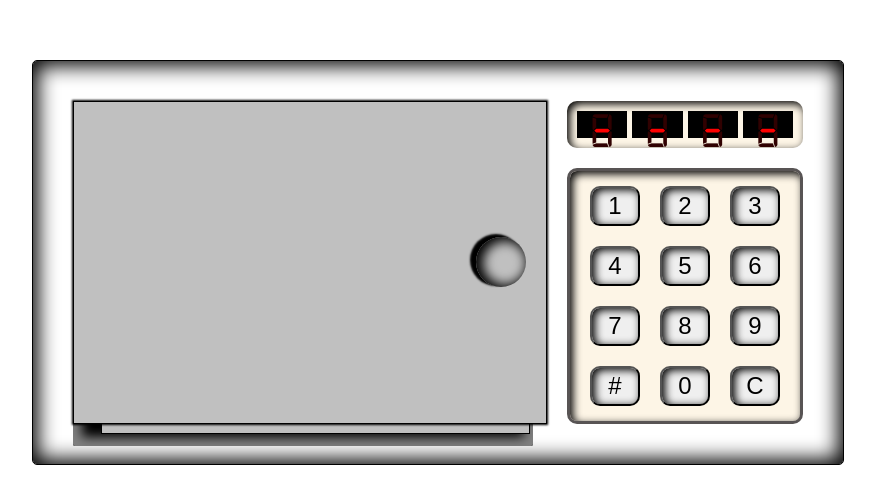
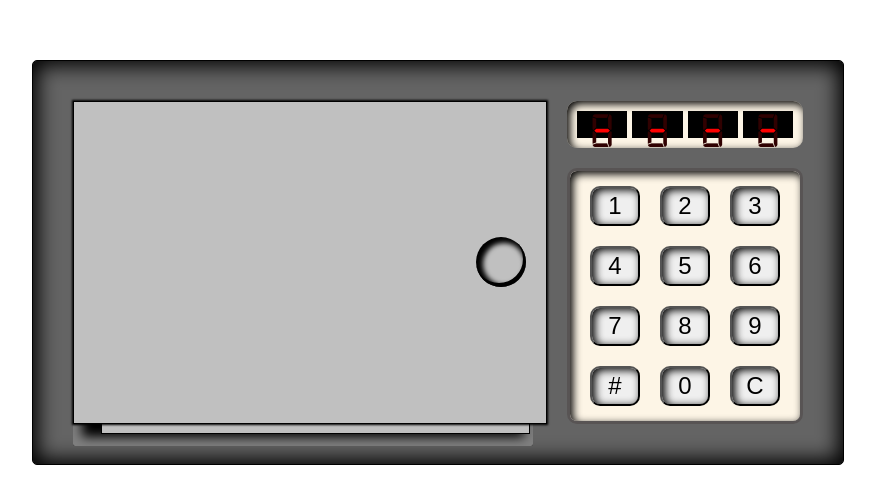
Before and after one commit to liorcaspi9/liorcaspi9.github.io, a React (Create React App) app: page / in a window 1280 px wide. Shown: the part 138-642 px from the top of the page, without its empty margins (202-1077 px from the left). Built offline with nearby package versions, Linux system fonts and the light colour scheme; the HTML template or start-up script is replaced by a standard one.

Commit message:
bug and css fixes

```diff
--- a/src/features/safe/Safe.js
+++ b/src/features/safe/Safe.js
@@ -7,7 +7,7 @@ import Door from './components/Door';
 import Keypad from './components/Keypad';
 import Screen from './components/Screen';
 import { initStatesForFsm, stateNames } from './machineStatesConfig';
-import { BUTTON_VALUES, BUTTONS_SOUND_PATH, ERROR_SOUND_PATH, OPEN_SOUND_PATH } from './safeConsts';
+import { BUTTON_VALUES, BUTTONS_SOUND_PATH, ERROR_SOUND_PATH, UNLOCK_SOUND_PATH, OPEN_SOUND_PATH } from './safeConsts';
 
 
 function Safe() {
@@ -19,8 +19,11 @@ function Safe() {
     const buttonsSound = new Audio(BUTTONS_SOUND_PATH);
 
     useEffect(() => {
-        const errorSound = new Audio(ERROR_SOUND_PATH);
-        const openSound = new Audio(OPEN_SOUND_PATH);
+        const sounds = {
+            errorSound: new Audio(ERROR_SOUND_PATH),
+            unlockSound: new Audio(UNLOCK_SOUND_PATH),
+            openSound: new Audio(OPEN_SOUND_PATH)
+        }
 
         const reset = () => {
             disableTemporarely(currentFsm.transition, '');
@@ -37,7 +40,7 @@ function Safe() {
         }
 
         let currentFsm;
-        const states = initStatesForFsm(setDoorIsClosed, setEnteredCode, errorSound, openSound, reset, disableTemporarely)
+        const states = initStatesForFsm(setDoorIsClosed, setEnteredCode, sounds, reset, disableTemporarely)
         currentFsm = new Fsm(stateNames.initial, states);
         setFsm(currentFsm);
     }, []);
--- a/src/features/safe/Safe.scss
+++ b/src/features/safe/Safe.scss
@@ -9,7 +9,7 @@
     gap: 20px;
     border-radius: 5px;
     box-shadow: inset black 0px 0px 20px 5px;
-    background-size: 20px 20px;
+    background-color: #646464;
     .content {
         background-color: black;
         width: 460px;
--- a/src/features/safe/components/Door.scss
+++ b/src/features/safe/components/Door.scss
@@ -6,15 +6,29 @@
     background-color: silver;
     transform-origin: left;
     transform-style: preserve-3d;
-    transition: all 0.5s ease-in-out;
+    transition: all 1.8s ease-in-out;
+    .door-handle {
+        z-index: 3;
+        display: inline-block;
+        top: calc(50% - 25px);
+        right: 20px;
+        width: 50px;
+        height: 50px;
+        background-color: silver;
+        position: absolute;
+        border-radius: 50%;
+        box-shadow: inset black -2px -3px 0px 1px, inset black 3px 2px 5px 4px;
+        transform-style: preserve-3d;
+    }
+    &.open {
+        transform: perspective(1200px) translateZ(0px) translateX(0px) translateY(0px) rotateY(-105deg);
+        .door-handle {}
+    }
     .face {
         background-color: silver;
         border: 1px solid black;
         position: absolute;
         // backface-visibility: hidden;
-    }
-    &.open {
-        transform: perspective(1200px) translateZ(0px) translateX(0px) translateY(0px) rotateY(-105deg);
     }
     .front,
     .back {
@@ -32,13 +46,10 @@
         height: 320px;
         width: 427px;
     }
-    .right,
-    .left {
+    .right {
         width: 50px;
         height: 320px;
         top: 10px;
-    }
-    .right {
         transform: rotateY(90deg) translateZ(430px) translateX(27px);
         .lock-bar {
             background-color: #dfe6e6;
@@ -54,22 +65,4 @@
             }
         }
     }
-    .top,
-    .bottom {
-        width: 100%;
-        height: 20px;
-    }
-    .bottom {
-        bottom: 0;
-    }
-    .door-handle {
-        top: calc(50% - 25px);
-        right: 20px;
-        width: 50px;
-        height: 50px;
-        background-color: silver;
-        position: absolute;
-        border-radius: 50%;
-        box-shadow: black -5px -2px 2px 1px, inset black 4px 1px 12px 3px;
-    }
 }
--- a/src/features/safe/components/Keypad.scss
+++ b/src/features/safe/components/Keypad.scss
@@ -18,5 +18,9 @@
             box-shadow: inset black 3px -1px 20px 2px;
             background-color: #ff0000;
         }
+        &:disabled {
+            background-color: #9c9c9c;
+            box-shadow: inset black -1px 1px 2px 1px;
+        }
     }
 }
--- a/src/features/safe/machineStatesConfig.js
+++ b/src/features/safe/machineStatesConfig.js
@@ -11,7 +11,7 @@ export const stateNames = {
     open: 'open',
 }
 
-export function initStatesForFsm(setDoorIsClosed, setEnteredCode, errorSound, openSound, reset, disableTemporarely) {
+export function initStatesForFsm(setDoorIsClosed, setEnteredCode, sounds, reset, disableTemporarely) {
     const initialMachineValue = { locked: true, code: '' };
 
     const states = {
@@ -20,11 +20,10 @@ export function initStatesForFsm(setDoorIsClosed, setEnteredCode, errorSound, op
             value: initialMachineValue,
             enter: (currentState) => {
                 currentState.value = initialMachineValue;
-                setSafeStateFromMachineState(states[stateNames.initial]);
+                setSafeStateFromMachineState(currentState.value);
             },
             transition: (currentState, value) => {
-                states[stateNames.oneDigit].value = { locked: true, code: value };
-                return states[stateNames.oneDigit];
+                return decideDirectionToGo(value, currentState, states[stateNames.initial], states[stateNames.oneDigit]);
             }
         }),
         [stateNames.oneDigit]: new State({
@@ -58,7 +57,7 @@ export function initStatesForFsm(setDoorIsClosed, setEnteredCode, errorSound, op
             value: null,
             enter: (currentState) => {
                 currentState.value.code = '****';
-                errorSound?.play();
+                sounds.errorSound?.play();
                 setSafeStateFromMachineState(currentState.value);
                 reset();
             },
@@ -71,7 +70,7 @@ export function initStatesForFsm(setDoorIsClosed, setEnteredCode, errorSound, op
             value: { locked: false, code: 'open' },
             enter: (currentState) => {
                 currentState.value = { locked: true, code: 'open' };
-                openSound?.play();
+                sounds.unlockSound?.play();
                 disableTemporarely();
                 setSafeStateFromMachineState(currentState.value);
             },
@@ -88,10 +87,9 @@ export function initStatesForFsm(setDoorIsClosed, setEnteredCode, errorSound, op
             value: { locked: false, code: 'open' },
             enter: (currentState) => {
                 disableTemporarely();
+                sounds.openSound?.play();
                 currentState.value = { locked: false, code: 'open' };
                 setSafeStateFromMachineState(currentState.value);
-                console.log("open!");
-                // reset();
             },
             transition: (currentState, value) => {
                 return states[stateNames.initial];
--- a/src/features/safe/safeConsts.js
+++ b/src/features/safe/safeConsts.js
@@ -3,4 +3,5 @@ export const OPEN_CHARACTER = "#";
 export const BUTTON_VALUES = ["1", "2", "3", "4", "5", "6", "7", "8", "9", OPEN_CHARACTER, 0, BACKSPACE_CHARACTER];
 export const BUTTONS_SOUND_PATH = "sounds/beep-07a.wav";
 export const ERROR_SOUND_PATH = "sounds/beep-03.mp3";
-export const OPEN_SOUND_PATH = "sounds/rotary-phone-2-nr0.mp3";
+export const UNLOCK_SOUND_PATH = "sounds/rotary-phone-2-nr0.mp3";
+export const OPEN_SOUND_PATH = "sounds/open.mp3";
```
Also changed, not shown: 1 other file (tests, documents, lock files or other folders).
